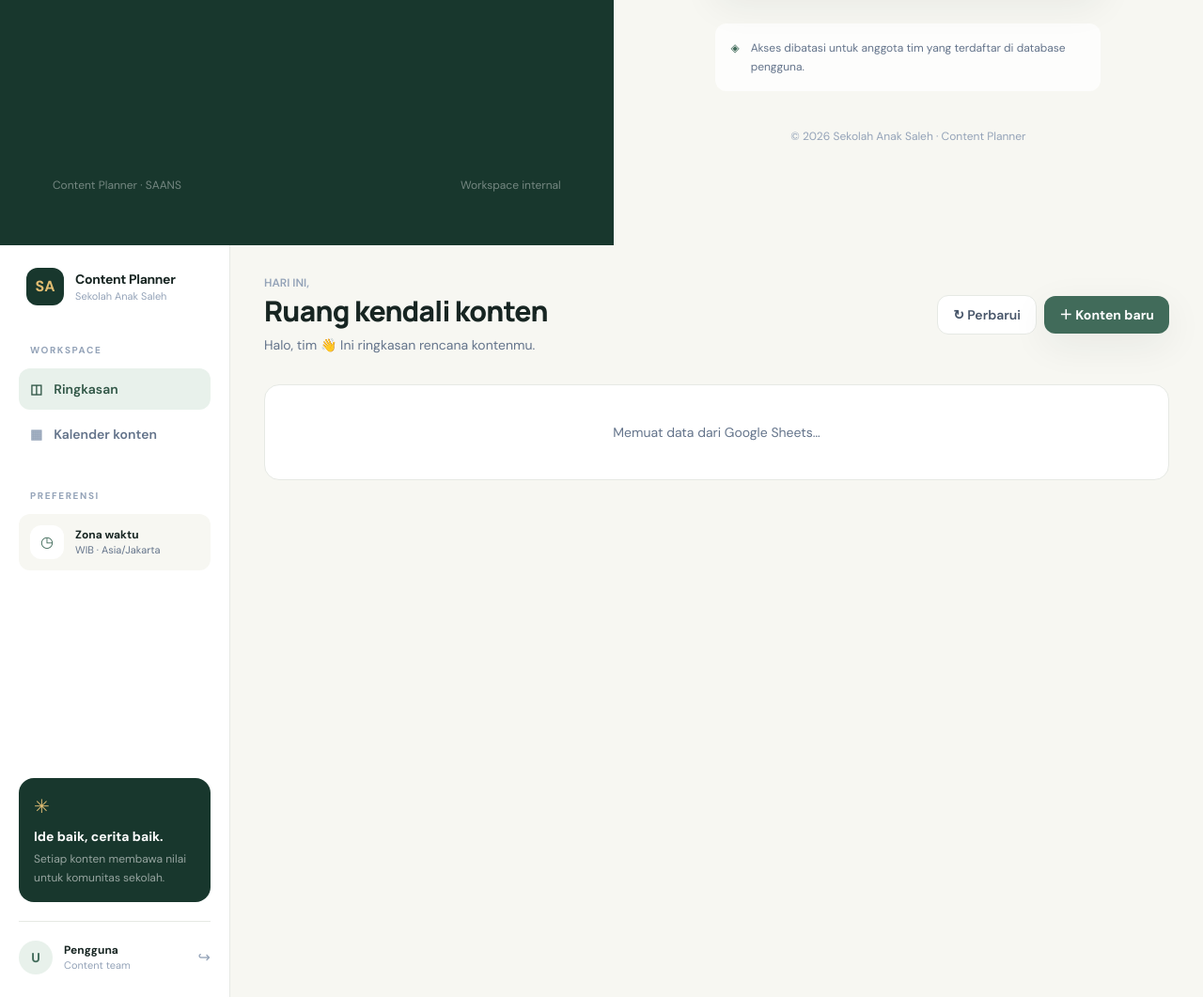
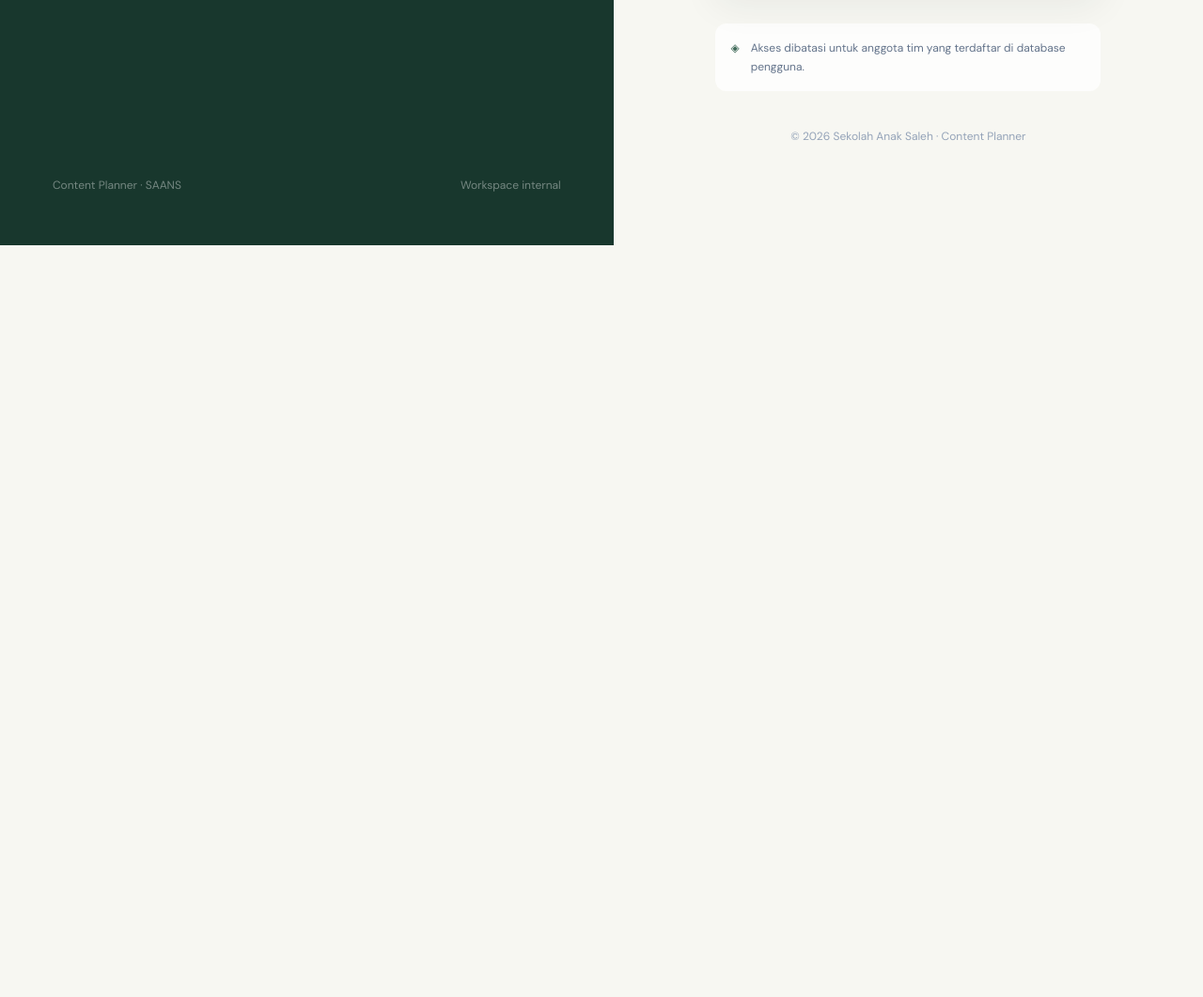
Before and after one commit to paudterpaduanaksaleh-26/konten-planner-sekolah-anak-saleh, a plain HTML site: page docs/index.html in a window 1280 px wide. Shown: the part 539-1600 px from the top of the page at 94% size. After the commit the page ends 800 px from the top, so only its background shows below. Drawn offline with nearby package versions, Linux system fonts and the light colour scheme.

Commit message:
fix: perbaiki tampilan tumpang tindih login-dashboard (hidden vs lg:grid conflict)

```diff
--- a/docs/index.html
+++ b/docs/index.html
@@ -37,7 +37,7 @@
     </div></div>
   </section>
 
-  <section id="appView" class="hidden min-h-screen lg:grid lg:grid-cols-[245px_1fr]">
+  <section id="appView" style="display:none" class="min-h-screen lg:grid lg:grid-cols-[245px_1fr]">
     <aside class="hidden lg:flex flex-col border-r border-line bg-white px-5 py-6">
       <div class="flex items-center gap-3 px-2"><div class="w-10 h-10 rounded-xl bg-[#18372d] text-[#e2bd72] grid place-items-center font-extrabold">SA</div><div><p class="text-sm font-extrabold tracking-tight">Content Planner</p><p class="text-[11px] text-slate-400">Sekolah Anak Saleh</p></div></div>
       <div class="mt-10"><p class="px-3 text-[10px] font-bold tracking-[.16em] text-slate-400">WORKSPACE</p><nav class="mt-3 space-y-1"><button class="sidebar-link active flex w-full items-center gap-3 rounded-xl px-3 py-3 text-sm font-semibold" data-view="dashboard"><span class="nav-icon text-slate-400">◫</span> Ringkasan</button><button class="sidebar-link flex w-full items-center gap-3 rounded-xl px-3 py-3 text-sm font-semibold text-slate-500 hover:bg-sand" data-view="calendar"><span class="nav-icon text-slate-400">▦</span> Kalender konten</button></nav></div>
@@ -98,8 +98,8 @@
     function isoToDate(date){if(!date)return null;const d=new Date(date+'T00:00:00');return isNaN(d)?null:d}
     function prettyDate(item){const date=isoToDate(item.date);return date?new Intl.DateTimeFormat('id-ID',{day:'2-digit',month:'short'}).format(date):escapeHtml(item.dateLabel||'—')}
     function formatToday(){const now=new Date();$('todayLabel').textContent=new Intl.DateTimeFormat('id-ID',{weekday:'long',day:'numeric',month:'long',year:'numeric'}).format(now).toUpperCase();}
-    function loginView(){ $('appView').classList.add('hidden');$('loginView').classList.remove('hidden');$('loginError').classList.add('hidden'); }
-    function appView(userId){$('loginView').classList.add('hidden');$('appView').classList.remove('hidden');$('profileName').textContent=userId;$('welcomeName').textContent=userId;$('avatarInitial').textContent=String(userId||'U').slice(0,1).toUpperCase();formatToday();loadData();}
+    function loginView(){ $('appView').style.display='none';$('loginView').style.display='';$('loginError').classList.add('hidden'); }
+    function appView(userId){$('loginView').style.display='none';$('appView').style.display='';$('profileName').textContent=userId;$('welcomeName').textContent=userId;$('avatarInitial').textContent=String(userId||'U').slice(0,1).toUpperCase();formatToday();loadData();}
     async function doLogin(event){event.preventDefault();const button=$('loginButton');button.disabled=true;button.textContent='Memverifikasi…';$('loginError').classList.add('hidden');try{session=await callServer('loginUser',$('userId').value,$('password').value);sessionStorage.setItem(STORAGE_KEY,JSON.stringify(session));appView(session.userId)}catch(err){$('loginError').textContent=err.message;$('loginError').classList.remove('hidden')}finally{button.disabled=false;button.innerHTML='Masuk ke dashboard <span class="ml-1">↗</span>'}}
     async function logout(){try{await callServer('logoutUser',session&&session.token)}catch(e){}session=null;sessionStorage.removeItem(STORAGE_KEY);allItems=[];loginView()}
     async function loadData(){ $('loadingState').classList.remove('hidden');$('dashboardContent').classList.add('hidden');try{const data=await callServer('getDashboardData',session.token);allItems=data.items||[];renderDashboard(allItems,data.imageColumnAvailable);$('loadingState').classList.add('hidden');$('dashboardContent').classList.remove('hidden')}catch(err){if(err.message.toLowerCase().includes('sesi')){logout();return}$('loadingState').textContent=err.message;showToast('Tidak dapat memuat data sheet.')}}
```
